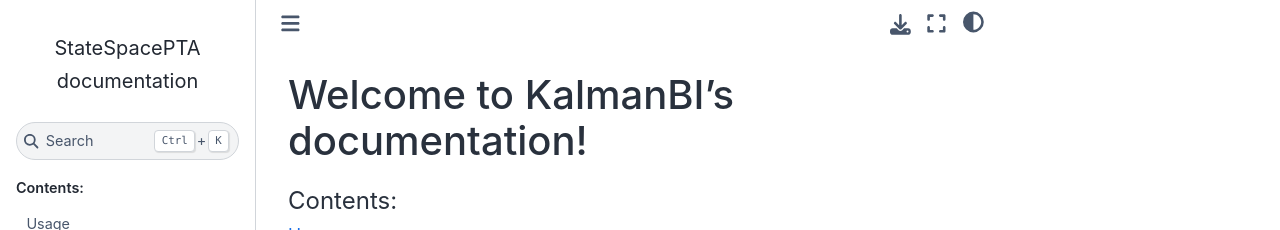
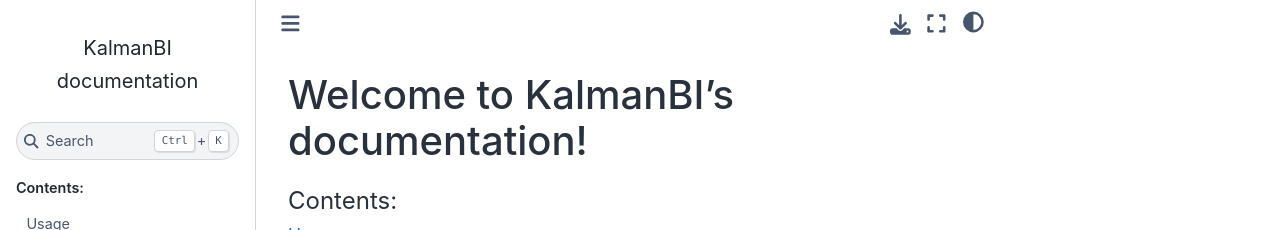
Before and after one commit to tomkimpson/KalmanBI, a Sphinx documentation site: the page built from docs/source/index.rst, in a window 1280 px wide. Shown: the top 230 px of the page. Built offline with Sphinx 7.4.7 and the Sphinx Book theme 1.1.4, drawn with Linux system fonts in a browser that asks for light colours.

Commit message:
some quick clean up

```diff
--- a/docs/source/conf.py
+++ b/docs/source/conf.py
@@ -6,7 +6,7 @@
 # -- Project information -----------------------------------------------------
 # https://www.sphinx-doc.org/en/master/usage/configuration.html#project-information
 
-project = 'StateSpacePTA'
+project = 'KalmanBI'
 copyright = '2023, Tom Kimpson'
 author = 'Tom Kimpson'
 
--- a/docs/source/index.rst
+++ b/docs/source/index.rst
@@ -1,4 +1,4 @@
-.. StateSpacePTA documentation master file, created by
+.. KalmanBI documentation master file, created by
    sphinx-quickstart on Sun Sep 17 08:28:55 2023.
    You can adapt this file completely to your liking, but it should at least
    contain the root `toctree` directive.
```
Also changed, not shown: README.md (+1 -1 lines), 1 other file.
